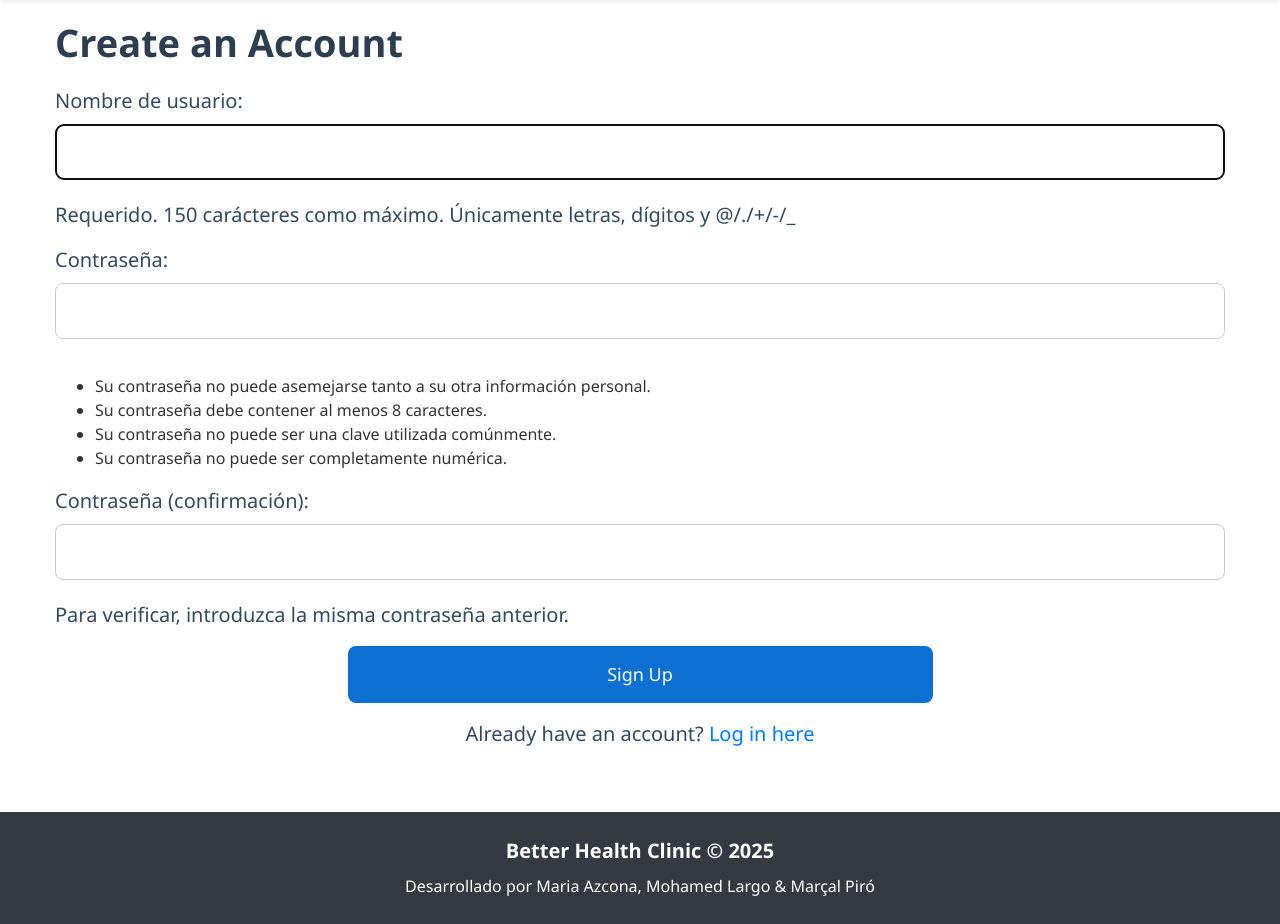
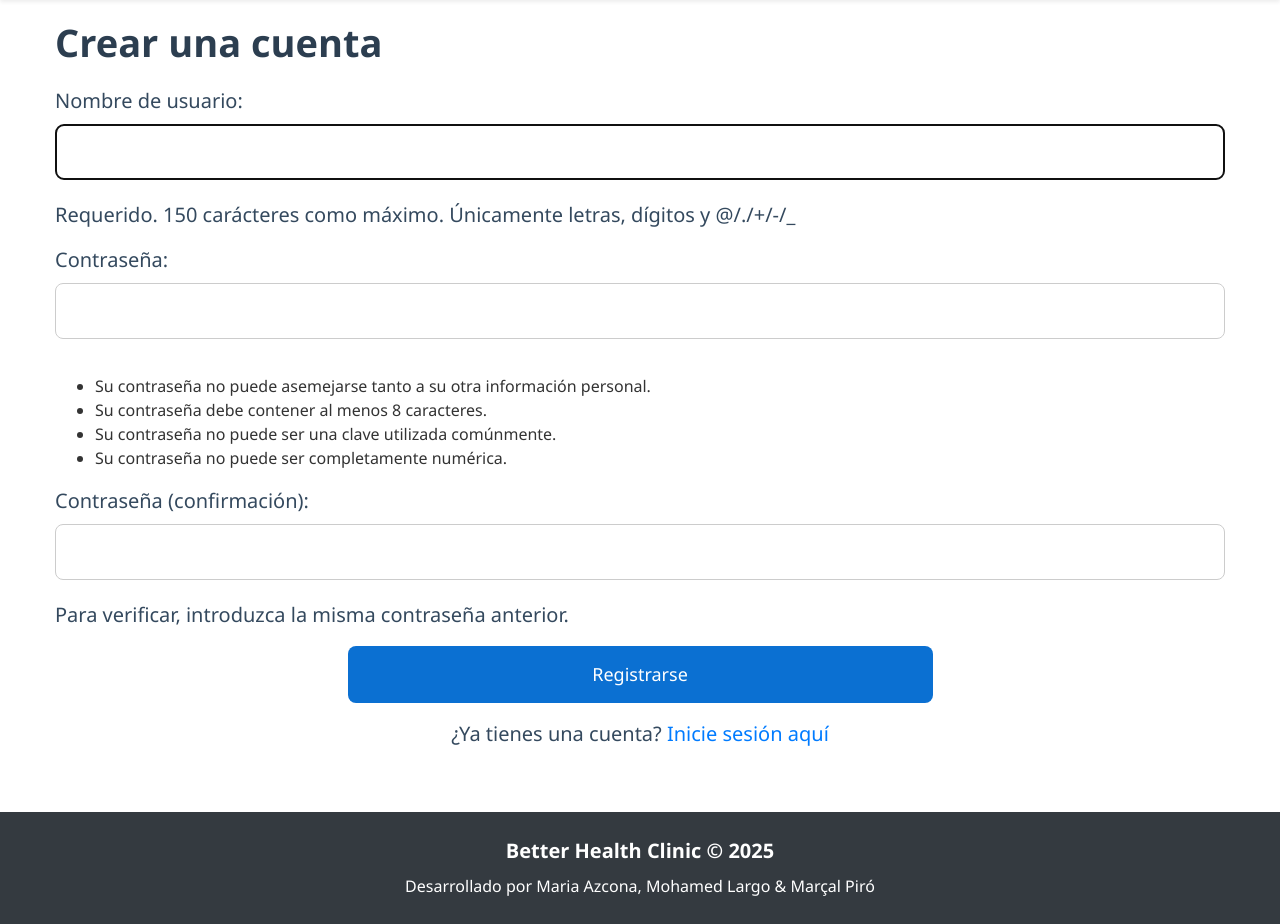
Before and after one commit to mpp44/BetterHealthProject, a Django app: page /signup/ in a window 1280 px wide. Shown: the part 84-1008 px from the top of the page. Run offline with Django 5.2, Linux system fonts and the light colour scheme; some libraries are stand-ins or nearby versions.

Commit message:
Translate register

```diff
--- a/core/templates/signup.html
+++ b/core/templates/signup.html
@@ -4,7 +4,7 @@
 <div class="container d-flex justify-content-center align-items-center">
     <div class="card2">
 
-        <h1 class="signup-title">Create an Account</h1>
+        <h1 class="signup-title">Crear una cuenta</h1>
 
 
         <form method="post">
@@ -13,12 +13,12 @@
                 {{ form.as_p }}
             </div>
             <div class="text-center">
-                <button type="submit" class="btn btn2 w-50">Sign Up</button>
+                <button type="submit" class="btn btn2 w-50">Registrarse</button>
             </div>
         </form>
 
         <p class="text-center mt-3">
-            Already have an account? <a href="{% url 'login' %}" class="text-decoration-none">Log in here</a>
+            ¿Ya tienes una cuenta? <a href="{% url 'login' %}" class="text-decoration-none">Inicie sesión aquí</a>
         </p>
     </div>
 </div>
```
